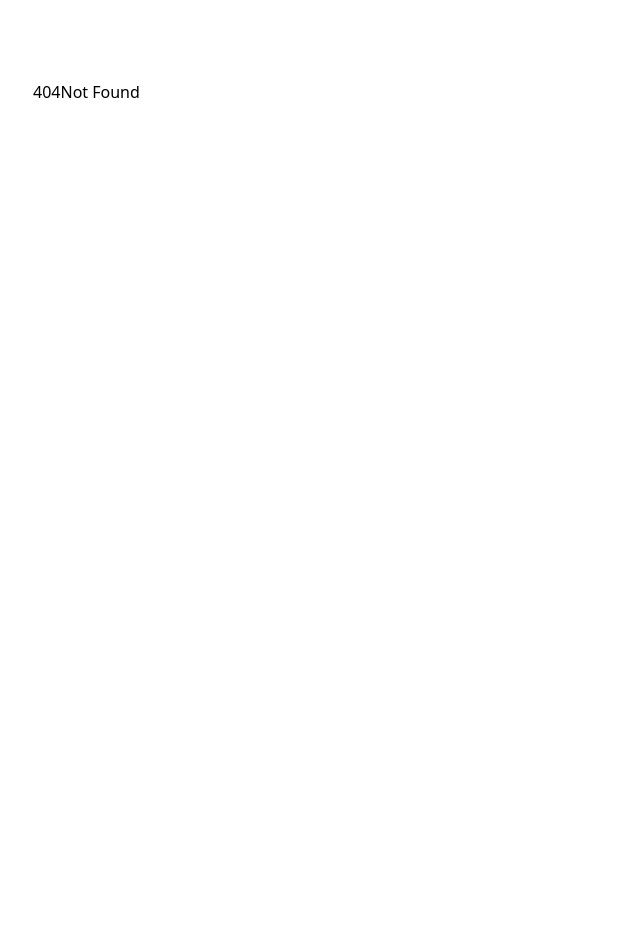
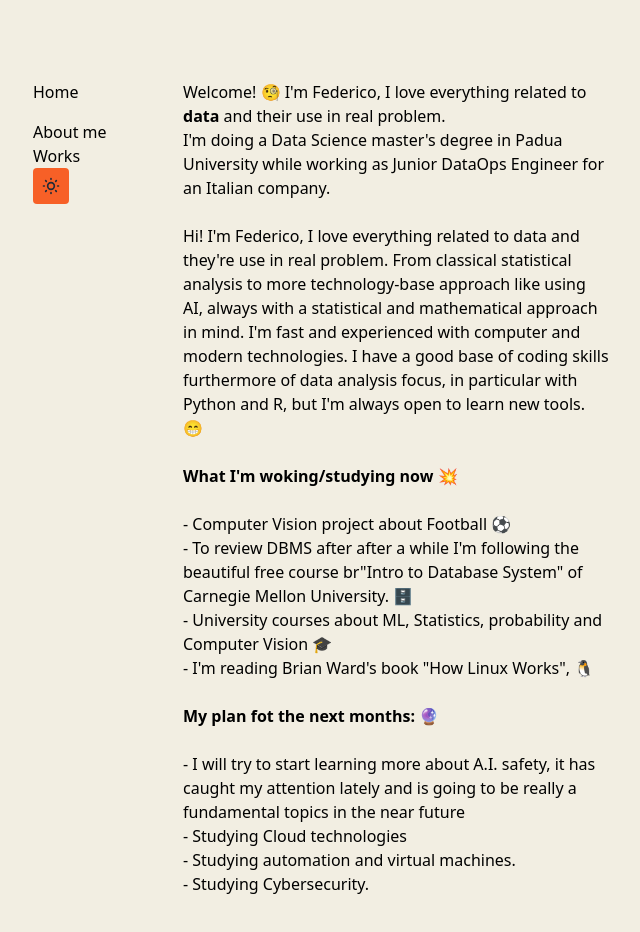
Before and after one commit to fbottarelli/personal-portfolio, a SvelteKit app: page /about in a window 1280 px wide. Before the commit this address had no page. Shown: the top 932 px of the page, without its empty margins (319-959 px from the left). Before the commit the page ends 800 px from the top, so only its background shows below. Built offline with nearby package versions, Linux system fonts and the light colour scheme.

Commit message:
From HTML to svelte and new dark mode button

```diff
--- /dev/null
+++ b/src/components/Button.svelte
@@ -0,0 +1,70 @@
+<script>
+function toggle() {
+	window.document.body.classList.toggle('dark-mode')
+}
+</script>
+<!-- <button on:click={toggle}>
+	<slot/>
+</button>
+<style>
+	button {
+		background-color: #f76027;
+		color: white;
+		border: none;
+		border-radius: 4px;
+		padding: 0.5rem;
+		text-transform: uppercase;
+
+	}
+	:global(body.dark-mode) button {
+		background-color: #0084f6;
+		color: white;
+	}
+</style> -->
+
+<button on:click={toggle} class="flex h-9 w-9 items-center justify-center rounded-lg transition-all">
+    <svg
+        xmlns="http://www.w3.org/2000/svg"
+        viewBox="0 0 24 24"
+        fill="none"
+        stroke="currentColor"
+        class="h-5 w-5 text-gray-800 dark:text-yellow-100"
+    >
+        <path
+            stroke-linecap="round"
+            stroke-linejoin="round"
+            stroke-width="2"
+            d="M12 3v1m0 16v1m9-9h-1M4 12H3m15.364 6.364l-.707-.707M6.343 6.343l-.707-.707m12.728
+            0l-.707.707M6.343 17.657l-.707.707M16 12a4 4 0 11-8 0 4 4 0 018 0z"
+        />
+    </svg>
+</button>
+<style>
+	button {
+		background-color: #f76027;
+		color: white;
+		border: none;
+		border-radius: 4px;
+		padding: 0.5rem;
+		text-transform: uppercase;
+	}
+	:global(body.dark-mode) button {
+		background-color: #0084f6;
+		color: white;
+	}
+
+    /* New styles */
+    button.flex {
+        background-color: #f76027;
+        color: white;
+        border: none;
+        border-radius: 4px;
+        padding: 0.5rem;
+        text-transform: uppercase;
+        transition: all 0.3s;
+    }
+    :global(body.dark-mode) button.flex {
+        background-color: #0084f6;
+        color: white;
+    }
+</style>
--- /dev/null
+++ b/src/components/Nav.svelte
@@ -0,0 +1,20 @@
+<script>
+    import Button from "../components/Button.svelte"
+</script>
+
+
+<!-- Aside navbar -->
+<aside class="sticky md:w-[150px] md:flex-shrink-0 mb-8 mx-4 md:mx-0">
+    <div class="sticky lg:top-20">
+    <nav class="flex flex-row md:flex-col relative">
+        <div class="flex flex-row md:flex-col">
+        <a href="./" class="mr-12 md:mb-4">Home</a>
+        <a href="./about" class="mr-4">About me</a>
+        <a href="./works">Works</a>
+        </div>
+        <Button>
+          Toggle
+        </Button>
+    </nav>
+    </div>
+</aside>
--- a/src/routes/+layout.svelte
+++ b/src/routes/+layout.svelte
@@ -1,5 +1,41 @@
 <script>
-    import "../app.css";
-  </script>
+  import "../app.css";
+	import Nav from "../components/Nav.svelte";
+  import Button from '../components/Button.svelte'
+</script>
 
-  <slot />
+
+<Nav />
+
+<!-- Aside navbar -->
+<!-- <aside class="sticky md:w-[150px] md:flex-shrink-0 mb-8 mx-4 md:mx-0">
+    <div class="sticky lg:top-20">
+    <nav class="flex flex-row md:flex-col relative">
+        <div class="flex flex-row md:flex-col">
+        <a href="./" class="mr-12 md:mb-4">Home</a>
+        <a href="./about" class="mr-4">About me</a>
+        <a href="./works">Works</a>
+        </div>
+        <Button>
+          Toggle
+        </Button>
+    </nav>
+    </div>
+</aside> -->
+
+
+
+<style>
+	:global(body) {
+		background-color: #f2eee2;
+		color: #000000;
+		transition: background-color 0.3s
+	}
+	:global(body.dark-mode) {
+		background-color: #1d3040;
+		color: #bfc2c7;
+	}
+</style>
+
+
+<slot />
--- a/src/routes/+page.svelte
+++ b/src/routes/+page.svelte
@@ -1,2 +1,27 @@
-<h1>Welcome to SvelteKit</h1>
-<p>Visit <a href="https://kit.svelte.dev">kit.svelte.dev</a> to read the documentation</p>
+
+
+<!-- Add the remaining HTML content here -->
+<div class="flex-col">
+  <!-- Bio -->
+  <div class="mb-12">
+    <p>
+      Welcome! 🧐 I'm Federico, I love everything related to <b>data</b> and
+      their use in real problem. <br />
+      I'm doing a Data Science master's degree in Padua University while
+      working as Junior DataOps Engineer for an Italian company.
+    </p>
+  </div>
+  <hr class="h-px my-8 bg-gray-200 border-0 dark:bg-gray-700" />
+  <div class="font-serif font-semibold text-2xl">
+    <p>My best works</p>
+  </div>
+  <div>
+    <p>
+      Sunt do velit ullamco deserunt nulla incididunt consectetur est. Elit
+      aute aliquip proident deserunt minim excepteur culpa qui velit nulla
+      commodo adipisicing excepteur cillum. Ea duis ullamco commodo
+      incididunt anim ex proident ipsum reprehenderit consectetur veniam. Eu
+      velit reprehenderit anim voluptate.
+    </p>
+  </div>
+</div>
--- /dev/null
+++ b/src/routes/about/+page.svelte
@@ -0,0 +1,25 @@
+<!-- <div class="antialiased max-w-xl flex flex-col md:flex-row mx-auto mt-8 md:mt-8 lg:mt-20"> -->
+    <!-- Main-section -->
+    <div class="flex-col">
+        <!-- Bio -->
+        <div class="mb-12">
+            <p>Welcome! 🧐 I'm Federico, I love everything related to <b>data</b> and their use in real problem. <br>
+            I'm doing a Data Science master's degree  in Padua University while working as Junior DataOps Engineer for an Italian company.</p> <br>
+
+            <p> Hi! I'm Federico, I love everything related to data and they're use in real problem. From classical statistical analysis to more technology-base approach like using AI, always with a statistical and mathematical approach in mind. I'm fast and experienced with computer and modern technologies. I have a good base of coding skills furthermore of data analysis focus, in particular with Python and R, but I'm always open to learn new tools. 😁 <br>
+                <br>
+            <p class="font-bold">What I'm woking/studying now 💥</p>   <br>
+            - Computer Vision project about Football ⚽ <br>
+            - To review DBMS after after a while I'm following the beautiful free course br"Intro to Database System" of Carnegie Mellon University. 🗄 <br>
+            - University courses about ML, Statistics, probability and Computer Vision 🎓 <br>
+            - I'm reading Brian Ward's book "How Linux Works", 🐧<br>
+                    <br>
+            <p class="font-bold"> My plan fot the next months:  🔮 </p>   <br>
+            - I will try to start learning more about A.I. safety, it has caught my attention lately and is going to be really a fundamental topics in the near future <br>
+            - Studying Cloud technologies <br>
+            - Studying automation and virtual machines. <br>
+            - Studying Cybersecurity. <br>
+        </div>
+    </div>
+
+<!-- </div> -->
--- /dev/null
+++ b/src/routes/works/+page.svelte
@@ -0,0 +1,9 @@
+<!-- Main-section -->
+<div class="flex-col">
+    <div class="font-serif font-semibold text-2xl">
+        <p> My Works</p>
+    </div>
+    <div>
+        <p>Sunt do velit ullamco deserunt nulla incididunt consectetur est. Elit aute aliquip proident deserunt minim excepteur culpa qui velit nulla commodo adipisicing excepteur cillum. Ea duis ullamco commodo incididunt anim ex proident ipsum reprehenderit consectetur veniam. Eu velit reprehenderit anim voluptate.</p>
+    </div>
+</div>
```
